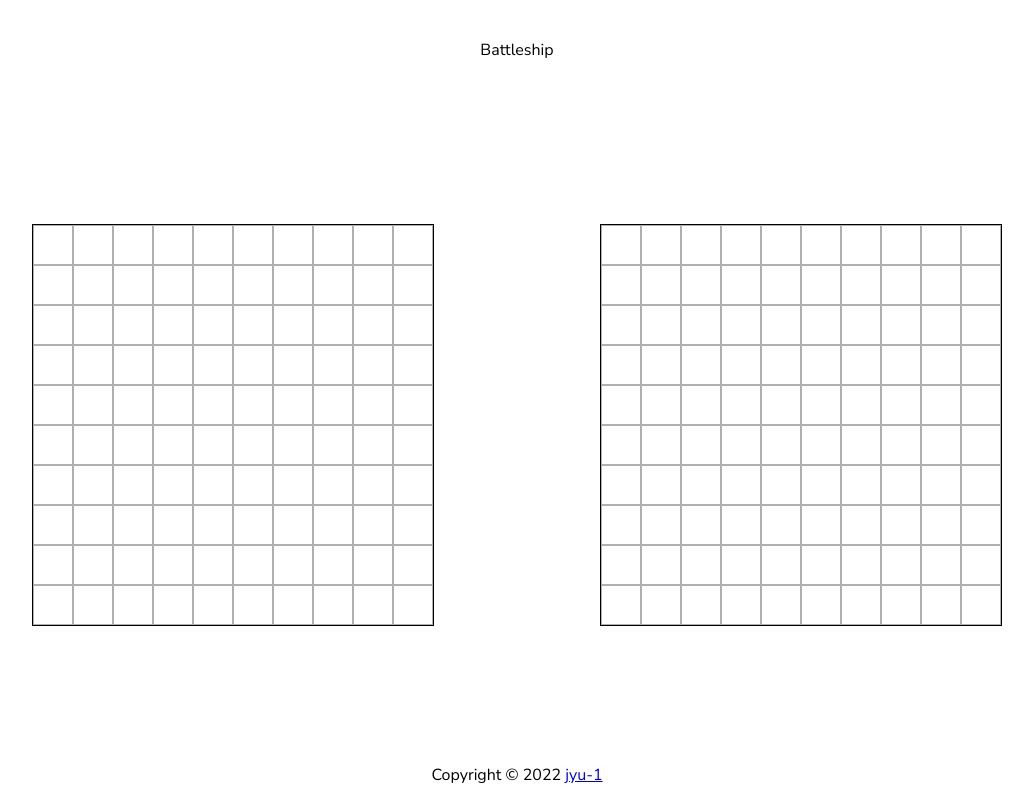
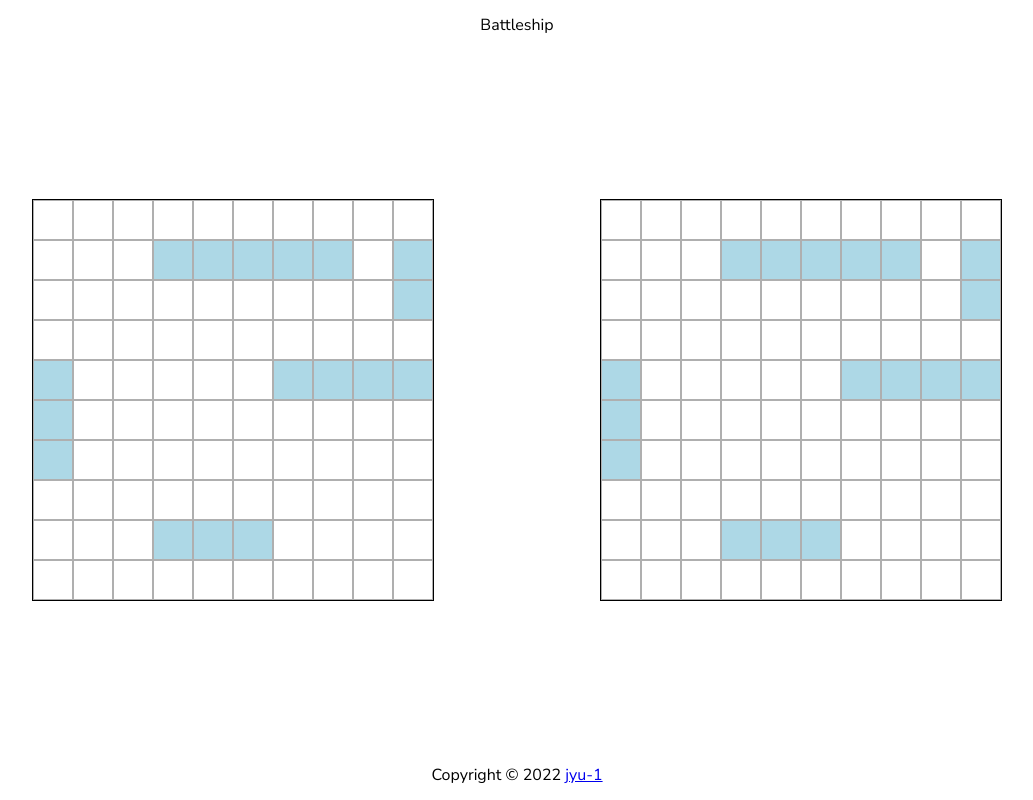
Before and after one commit to jyu-1/battleship, a website built with webpack: page dist/index.html in a window 1280 px wide. Shown: the whole page, without its empty margins (123-1156 px from the left). Built offline with nearby package versions, Linux system fonts and the light colour scheme.

Commit message:
add random ship placement

```diff
--- a/src/index.js
+++ b/src/index.js
@@ -1,4 +1,7 @@
 import { Ship, Gameboard, Player } from "./scripts/ship";
 import "./style.css";
 
-const game = Gameboard();
+const player = Player(true);
+const npc = Player(false);
+const playerBoard = Gameboard(player);
+const npcBoard = Gameboard(npc);
--- a/src/scripts/dom.js
+++ b/src/scripts/dom.js
@@ -9,7 +9,8 @@ const domGrid = (array, player) => {
         square.classList.add("squares");
 
         if (element === "empty") square.textContent = "";
-        else if (element === "hit") square.textContent = "X";
+        else if (element === "hit") square.style.backgroundColor = "pink";
+        else if (element === "ship") square.style.backgroundColor = "lightblue";
 
         square.addEventListener("click", () => {
             console.log("placeholder");
--- a/src/scripts/ship.js
+++ b/src/scripts/ship.js
@@ -1,5 +1,19 @@
 /* eslint-disable import/prefer-default-export */
 import { domGrid } from "./dom";
+
+function checkValid(array, length, orientation, randomX, randomY) {
+    if (orientation === 0) {
+        for (let i = 0; i < length; i += 1) {
+            if (array[[randomX + i, randomY]] !== "empty") return false;
+        }
+        return true;
+    }
+
+    for (let i = 0; i < length; i += 1) {
+        if (array[[randomX, randomY + i]] !== "empty") return false;
+    }
+    return true;
+}
 
 const Ship = (length) => {
     let health = length;
@@ -14,15 +28,46 @@ const Ship = (length) => {
         return false;
     };
 
-    return { hit, isSunk };
+    return { hit, isSunk, length };
 };
 
-const Gameboard = () => {
+const Gameboard = (player) => {
     const board = [];
 
     for (let i = 0; i < 10; i += 1) {
         for (let k = 0; k < 10; k += 1) {
             board[[i, k]] = "empty";
+        }
+    }
+
+    let shipCount = 0;
+
+    while (shipCount < 5) {
+        const randomX = Math.floor(Math.random() * 10);
+        const randomY = Math.floor(Math.random() * 10);
+        const orientation = Math.floor(Math.random() * 2);
+
+        const temp = checkValid(
+            board,
+            player.ships[shipCount].length,
+            orientation,
+            randomX,
+            randomY
+        );
+        if (temp === true) {
+            if (orientation === 0) {
+                for (let i = 0; i < player.ships[shipCount].length; i += 1) {
+                    board[[randomX + i, randomY]] = "ship";
+                }
+
+                shipCount += 1;
+            } else {
+                for (let i = 0; i < player.ships[shipCount].length; i += 1) {
+                    board[[randomX, randomY + i]] = "ship";
+                }
+
+                shipCount += 1;
+            }
         }
     }
 
@@ -39,20 +84,16 @@ const Gameboard = () => {
     return { board, receiveAttack };
 };
 
-const Player = () => {
-    const carrier = Ship(5);
-    const battleship = Ship(4);
-    const cruiser = Ship(3);
-    const submarine = Ship(3);
-    const destroyer = Ship(2);
+const Player = (isPlayer) => {
+    const ships = [Ship(5), Ship(4), Ship(3), Ship(3), Ship(2)];
 
     const checkState = () => {
         if (
-            carrier.isSunk() === true &&
-            battleship.isSunk() === true &&
-            cruiser.isSunk() === true &&
-            submarine.isSunk() === true &&
-            destroyer.isSunk() === true
+            ships[0].isSunk() === true &&
+            ships[1].isSunk() === true &&
+            ships[2].isSunk() === true &&
+            ships[3].isSunk() === true &&
+            ships[4].isSunk() === true
         ) {
             return true;
         }
@@ -62,10 +103,10 @@ const Player = () => {
     const hit = () => {
         const randomX = Math.floor(Math.random() * 10);
         const randomY = Math.floor(Math.random() * 10);
-        return [randomX, randomY];
+        return [randomX, randomY, ships];
     };
 
-    return { hit, checkState };
+    return { hit, checkState, ships };
 };
 
 export { Ship, Gameboard, Player };
--- a/src/style.css
+++ b/src/style.css
@@ -15,7 +15,7 @@ body {
 
 /* Header */
 header {
-    flex: 0 0 100px;
+    flex: 0 0 50px;
     display: flex;
     justify-content: center;
     align-items: center;
```
Also changed, not shown: dist/main.js.
